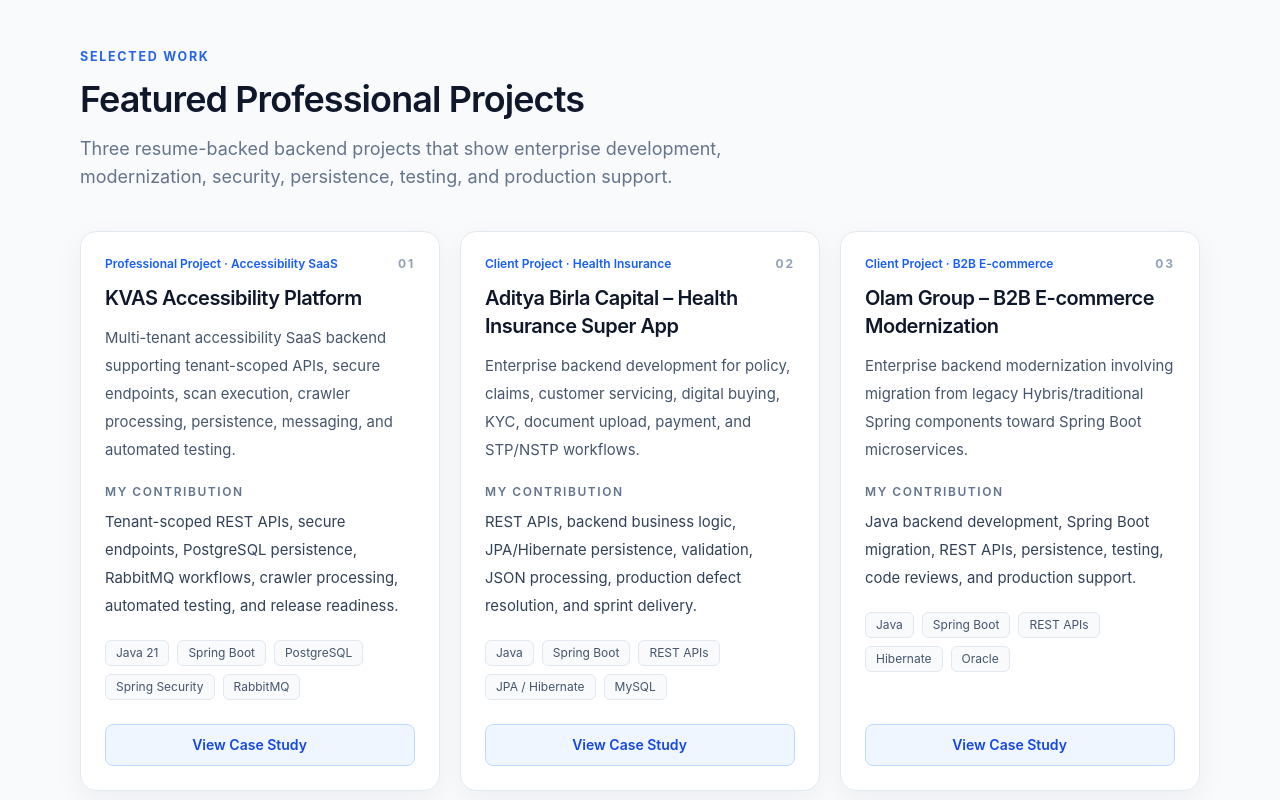
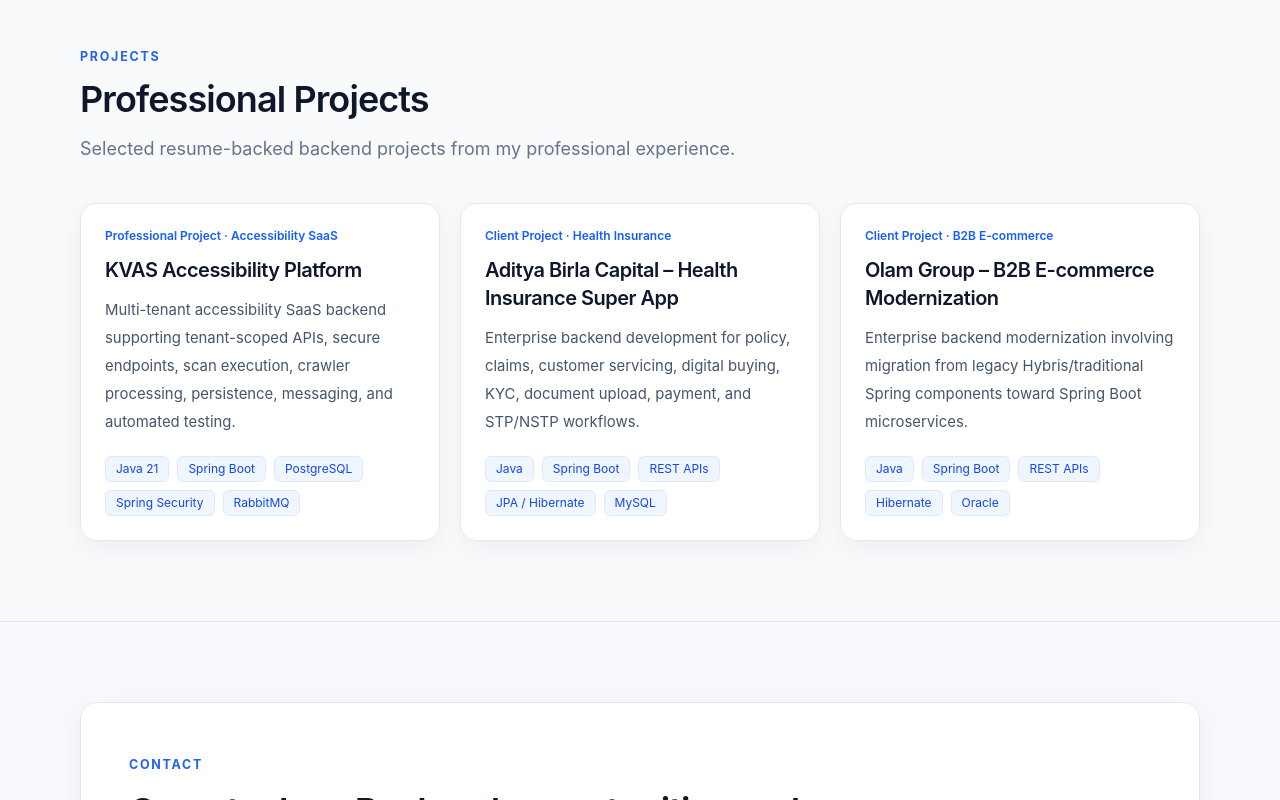
Before and after one commit to sushantapi/sushant-portfolio-v1, a React (Vite) app: page / in a window 1280 px wide. Shown: the part 4140-4940 px from the top of the page. Built offline with nearby package versions, Linux system fonts and the light colour scheme.

Commit message:
refactor: simplify professional projects

```diff
--- a/src/sections/CaseStudies.tsx
+++ b/src/sections/CaseStudies.tsx
@@ -1,47 +1,35 @@
-import { useState } from 'react'
-import { CaseStudyModal } from '../components/CaseStudyModal'
 import { Reveal } from '../components/Reveal'
 import { SectionHeading } from '../components/SectionHeading'
-import { caseStudies, type CaseStudy } from '../data/caseStudies'
+import { caseStudies } from '../data/caseStudies'
 
 export function CaseStudies() {
-  const [selected, setSelected] = useState<CaseStudy | null>(null)
-
   return (
     <section id="projects" className="section-pad border-t border-slate-200">
       <div className="section-shell">
-        <SectionHeading eyebrow="Selected work" title="Featured Professional Projects" description="Three resume-backed backend projects that show enterprise development, modernization, security, persistence, testing, and production support." />
+        <SectionHeading
+          eyebrow="Projects"
+          title="Professional Projects"
+          description="Selected resume-backed backend projects from my professional experience."
+        />
         <div className="grid gap-5 lg:grid-cols-3">
           {caseStudies.map((item, index) => (
             <Reveal key={item.id} delay={index * 90} className="h-full">
               <article className="interactive-card card flex h-full flex-col p-5 sm:p-6">
-                <div className="flex items-start justify-between gap-4">
-                  <div className="text-xs font-semibold text-blue-600">{item.label}</div>
-                  <div className="text-xs font-bold uppercase tracking-[0.16em] text-slate-400">0{index + 1}</div>
-                </div>
+                <div className="text-xs font-semibold text-blue-600">{item.label}</div>
                 <h3 className="mt-3 text-xl font-semibold tracking-tight text-slate-900">{item.name}</h3>
                 <p className="mt-3 text-[0.93rem] leading-7 text-slate-600">{item.cardDescription}</p>
-
-                <div className="mt-5">
-                  <p className="text-xs font-semibold uppercase tracking-[0.13em] text-slate-500">My contribution</p>
-                  <p className="mt-2 text-[0.93rem] leading-7 text-slate-700">{item.cardContribution}</p>
-                </div>
-
-                <div className="mt-5 flex flex-wrap gap-2">
-                  {item.technologies.slice(0, 5).map((tech) => <span key={tech} className="rounded-md border border-slate-200 bg-slate-50 px-2.5 py-1 text-xs text-slate-600">{tech}</span>)}
-                </div>
-
-                <div className="mt-auto pt-6">
-                  <button type="button" onClick={() => setSelected(item)} className="w-full rounded-lg border border-blue-200 bg-blue-50 px-4 py-2.5 text-sm font-semibold text-blue-700 transition hover:bg-blue-100">
-                    View Case Study <span className="cta-arrow" aria-hidden="true">→</span>
-                  </button>
+                <div className="mt-auto pt-5">
+                  <div className="flex flex-wrap gap-2">
+                    {item.technologies.slice(0, 5).map((tech) => (
+                      <span key={tech} className="rounded-md border border-blue-100 bg-blue-50 px-2.5 py-1 text-xs text-blue-700">{tech}</span>
+                    ))}
+                  </div>
                 </div>
               </article>
             </Reveal>
           ))}
         </div>
       </div>
-      <CaseStudyModal caseStudy={selected} onClose={() => setSelected(null)} />
     </section>
   )
 }
```
